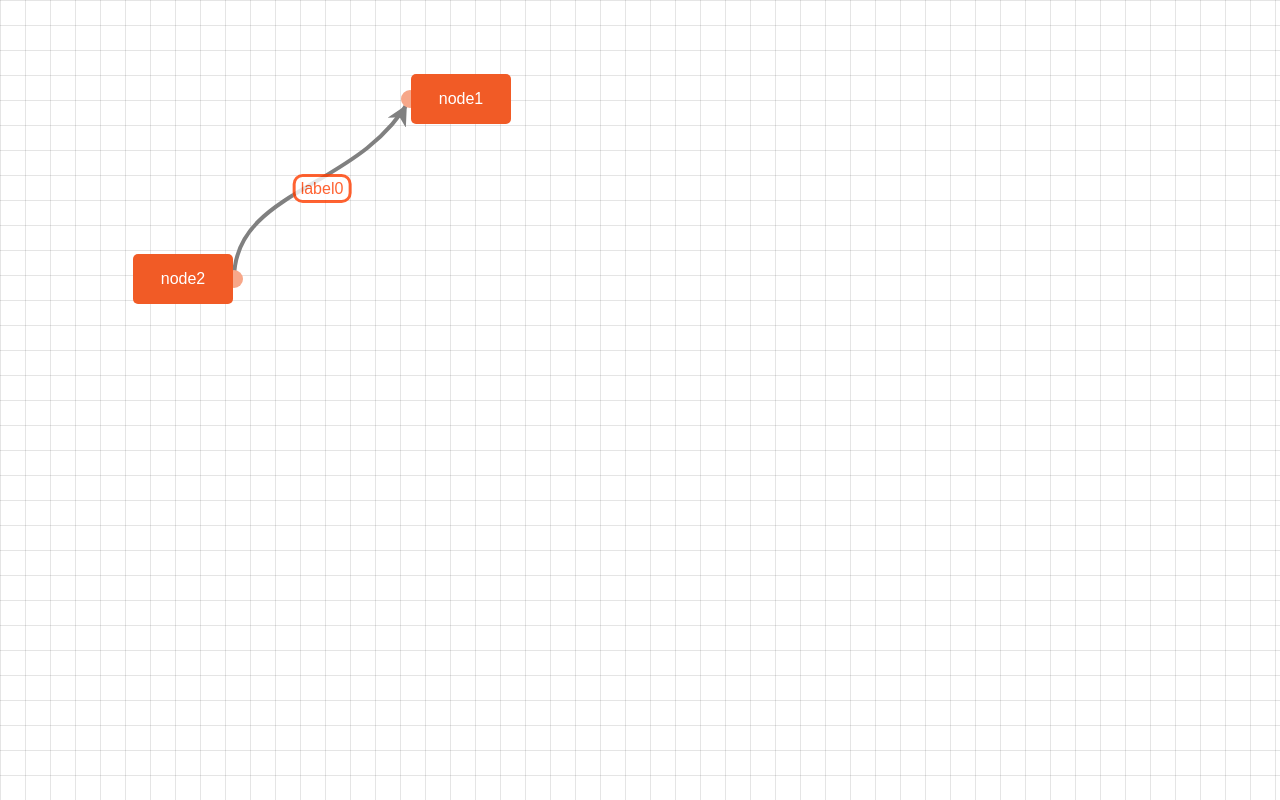
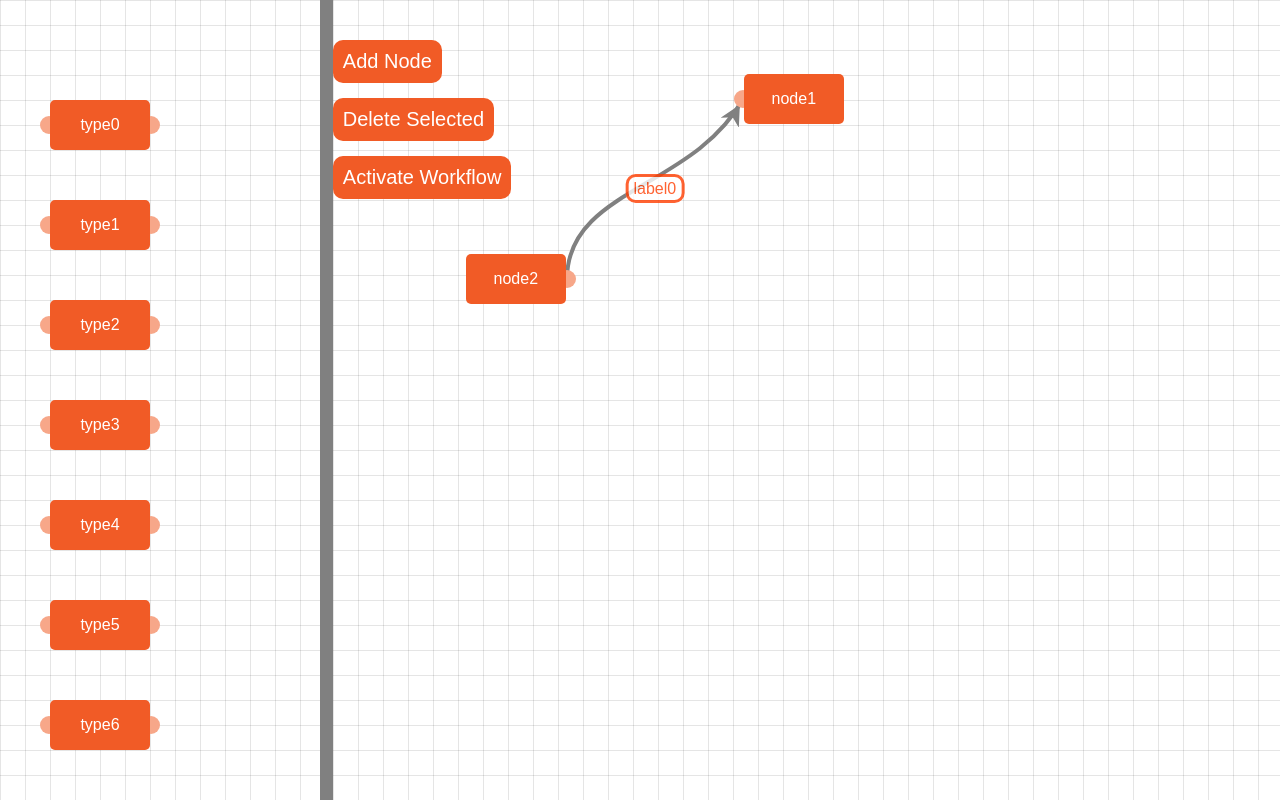
Before and after one commit to francecil/vue-flowchart, a Vue app: page / in a window 1280 px wide. Built offline with nearby package versions, Linux system fonts and the light colour scheme.

Commit message:
引入canvas偏移量，位置计算需要考虑fc-canvas的偏移量

```diff
--- a/package.json
+++ b/package.json
@@ -16,6 +16,7 @@
   "dependencies": {
     "immutable": "^4.0.0-rc.12",
     "jquery": "^3.3.1",
+    "lodash": "^4.17.11",
     "vue": "^2.5.2",
     "vue-router": "^3.0.1",
     "vuex": "^3.0.1"
--- a/src/components/FcCanvas.vue
+++ b/src/components/FcCanvas.vue
@@ -85,6 +85,7 @@
     <!-- 连接节点 -->
     <fc-node
       v-for="node in currentModel.nodes"
+      ref="fcNode"
       :key="node.id"
       :node="node"
       :modelservice="modelservice"
@@ -143,7 +144,7 @@ import ModelFactory from '@/service/model'
 import RectangleselectFactory from '@/service/rectangleselect'
 import EdgedrawingService from '@/service/edgedrawing'
 import flowchartConstants from '@/config/flowchart'
-import { mapActions, mapState } from 'vuex'
+import { mapActions, mapState, mapMutations } from 'vuex'
 import FcNode from '@/components/FcNode'
 import FcEdge from '@/components/FcEdge'
 import FcEdgeLabel from '@/components/FcEdgeLabel'
@@ -165,6 +166,10 @@ export default {
       default: function () {
         return []
       }
+    },
+    isTypeModel: {
+      type: Boolean,
+      default: false
     },
     edgeStyle: {
       type: String,
@@ -208,12 +213,15 @@ export default {
   },
   computed: {
     ...mapState('flow', {
-      currentModel: 'model'
-    })
+      storeModel: 'model'
+    }),
+    currentModel () {
+      return this.isTypeModel ? this.model : this.storeModel
+    }
   },
   watch: {
     model (val) {
-      if (val) {
+      if (val && !this.isTypeModel) {
         this.initModel(val)
       }
     }
@@ -224,7 +232,9 @@ export default {
         throw new Error('edgeStyle not supported.')
       }
     })(this)
-    this.initModel(this.model)
+    if (!this.isTypeModel) {
+      this.initModel(this.model)
+    }
     let noop = () => { }
     this.modelservice = ModelFactory(this.currentModel, this.selectedObjects, noop, noop, noop, noop, noop)
     this.canvasservice = CanvasFactory()
@@ -236,15 +246,34 @@ export default {
     this.rectangleselectservice = RectangleselectFactory(this.modelservice, this.$apply)
   },
   mounted () {
+    let canvas = this.$el.getBoundingClientRect()
+    if (!this.isTypeModel && canvas) {
+      this.UPDATE_CANVAS_OFFSET({
+        left: canvas.left,
+        top: canvas.top
+      })
+    }
+    this.updateNode()
     this.canvasservice.setCanvasHtmlElement(this.$refs.canvas)
     this.modelservice.setCanvasHtmlElement(this.$refs.canvas)
     this.modelservice.setSvgHtmlElement(this.$refs.canvas.querySelector('svg'))
   },
   methods: {
+    ...mapMutations('flow', [
+      'UPDATE_CANVAS_OFFSET'
+    ]),
     ...mapActions('flow', [
       'initModel',
       'updateEdge'
     ]),
+    updateNode () {
+      let fcNodes = this.$refs.fcNode
+      if (fcNodes) {
+        fcNodes.forEach(fcNode => {
+          fcNode.updateConnectorPosition()
+        })
+      }
+    },
     canvasClick () {
       console.log(event)
     },
--- a/src/components/FcConnector.vue
+++ b/src/components/FcConnector.vue
@@ -9,7 +9,7 @@
 </template>
 <script>
 import flowchartConstants from '@/config/flowchart'
-import { mapMutations } from 'vuex'
+import { mapMutations, mapState } from 'vuex'
 export default {
   props: {
     connector: {
@@ -31,6 +31,9 @@ export default {
       offsetWidth: 0,
       offsetHeight: 0
     }
+  },
+  computed: {
+    ...mapState('flow', ['canvas'])
   },
   mounted () {
     this.modelservice.connectors.setHtmlElement(this.connector.id, this.$el)
@@ -58,8 +61,8 @@ export default {
       }
       let connectorElementBox = element.getBoundingClientRect()
       let coords = {
-        x: connectorElementBox.left,
-        y: connectorElementBox.top
+        x: connectorElementBox.left - this.canvas.left,
+        y: connectorElementBox.top - this.canvas.top
       }
       coords = {
         x: Math.round(coords.x + this.offsetWidth / 2),
--- a/src/components/FcNode.vue
+++ b/src/components/FcNode.vue
@@ -53,7 +53,8 @@ import flowchartConstants from '@/config/flowchart'
 import FcMagnet from '@/components/FcMagnet'
 import FcConnector from '@/components/FcConnector'
 import NodedraggingFactory from '@/service/nodedragging'
-import { mapActions } from 'vuex'
+import { mapActions, mapState } from 'vuex'
+// import _ from 'lodash'
 export default {
   components: {
     'fc-magnet': FcMagnet,
@@ -124,6 +125,7 @@ export default {
     }
   },
   computed: {
+    ...mapState('flow', ['canvas']),
     listenersComputed () {
       if (!this.node.readonly) {
         return {
@@ -160,7 +162,6 @@ export default {
   },
   mounted () {
     this.modelservice.nodes.setHtmlElement(this.node.id, this.$refs.node)
-    this.updateConnectorPosition()
   },
   methods: {
     ...mapActions('flow', ['updateNode']),
@@ -201,16 +202,16 @@ export default {
       dataTransfer.setData('Text', event.target.id)
       dataTransfer.setDragImage(this.$el, this.eventPointOffset.x, this.eventPointOffset.y)
       this.$emit('node-dragstart', this.node)
-
       this.updateConnectorPosition()
     },
-    handleDragging () {
+    handleDragging (event) {
+      console.log('handleDragging')
       if (!(event.clientX && event.clientY)) {
         return
       }
       let newNode = Object.assign(this.node, {
-        x: event.clientX - this.eventPointOffset.x,
-        y: event.clientY - this.eventPointOffset.y
+        x: event.clientX - this.canvas.left - this.eventPointOffset.x,
+        y: event.clientY - this.canvas.top - this.eventPointOffset.y
       })
       this.updateNode({
         node: this.node,
@@ -221,8 +222,8 @@ export default {
     handleDragend () {
       console.log('node Dragend:', event)
       let newNode = Object.assign(this.node, {
-        x: event.clientX - this.eventPointOffset.x,
-        y: event.clientY - this.eventPointOffset.y
+        x: event.clientX - this.canvas.left - this.eventPointOffset.x,
+        y: event.clientY - this.canvas.top - this.eventPointOffset.y
       })
       this.updateNode({
         node: this.node,
--- a/src/pages/Index.vue
+++ b/src/pages/Index.vue
@@ -1,15 +1,45 @@
 <template>
-  <div class="main-container">
-    <fc-canvas
-      :model="model"
-      edge-style="curved"
-    />
+  <div class="fc-container">
+    <div class="fc-left-pane">
+      <fc-canvas
+        :model="nodeTypesModel"
+        :is-type-model="true"
+        :automatic-resize="false"
+        drop-target-id="fc-target-canvas"
+      />
+    </div>
+    <div
+      class="fc-divider"
+      style="background-color: gray;"/>
+    <div class="fc-right-pane">
+      <div class="button-overlay">
+        <button
+          ng-click="addNewNode()"
+          title="Add a new node to then chart">Add Node</button>
+        <button
+          ng-click="deleteSelected()"
+          ng-disabled="modelservice.nodes.getSelectedNodes().length == 0 && modelservice.edges.getSelectedEdges().length == 0"
+          title="Delete selected nodes and connections">
+          Delete Selected
+        </button>
+        <button ng-click="activateWorkflow()">
+          Activate Workflow
+        </button>
+      </div>
+      <div class="main-container">
+        <fc-canvas
+          :model="model"
+          edge-style="curved"
+        />
+      </div>
+    </div>
   </div>
+
 </template>
 
 <script>
 // import EdgedrawingService from '@/service/edgedrawing'
-// import flowchartConstants from '@/config/flowchart'
+import flowchartConstants from '@/config/flowchart'
 import FcCanvas from '@/components/FcCanvas'
 export default {
   name: 'HelloWorld',
@@ -17,7 +47,31 @@ export default {
     'fc-canvas': FcCanvas
   },
   data () {
+    let nodeTypesModel = {
+      nodes: [],
+      edges: []
+    }
+    for (let i = 0; i < 10; i++) {
+      let node = {
+        name: 'type' + i,
+        id: (i + 1) + 10000,
+        x: 50,
+        y: 100 * (i + 1),
+        connectors: [
+          {
+            type: flowchartConstants.leftConnectorType,
+            id: i * 2 + 1 + 10000
+          },
+          {
+            type: flowchartConstants.rightConnectorType,
+            id: i * 2 + 2 + 10000
+          }
+        ]
+      }
+      nodeTypesModel.nodes.push(node)
+    }
     return {
+      nodeTypesModel: nodeTypesModel,
       model: {
         nodes: [{
           id: 1,
--- a/src/store/modules/flow.js
+++ b/src/store/modules/flow.js
@@ -2,13 +2,18 @@ export const INIT_MODEL = 'INIT_MODEL'
 export const UPDATE_NODE = 'UPDATE_NODE'
 export const UPDATE_EDGE = 'UPDATE_EDGE'
 export const UPDATE_CONNECTOR = 'UPDATE_CONNECTOR'
+export const UPDATE_CANVAS_OFFSET = 'UPDATE_CANVAS_OFFSET'
 const HISTORY = 'history/'
 export const PUSH_STATE = HISTORY + 'PUSH_STATE'
 
 export const MAX_HISTORY = 100
 const state = {
   model: [],
-  connectors: {}
+  connectors: {},
+  canvas: {
+    left: 0,
+    top: 0
+  }
 }
 const getters = {
   getConnector: (state) => (id) => {
@@ -55,6 +60,10 @@ const mutations = {
     } else {
       this._vm.$set(state.connectors, connectorId, {x, y})
     }
+  },
+  [UPDATE_CANVAS_OFFSET] (state, {left, top}) {
+    state.canvas.left = left
+    state.canvas.top = top
   }
 
 }
```
